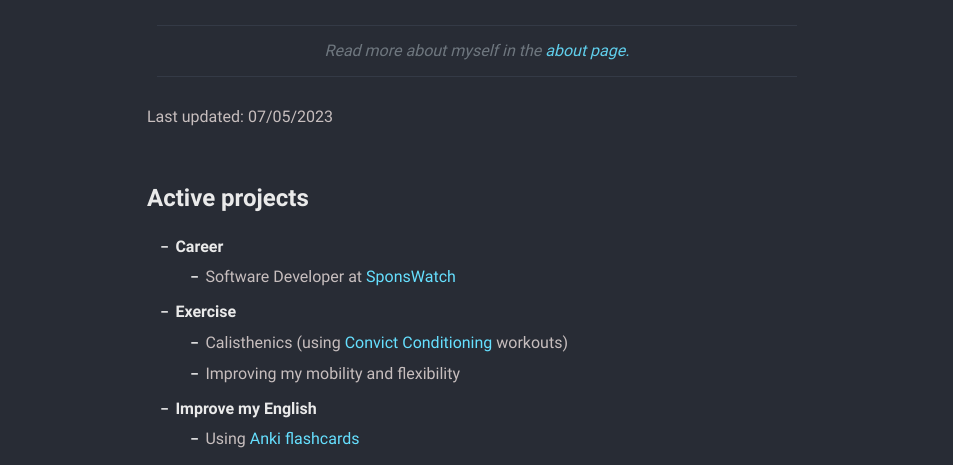
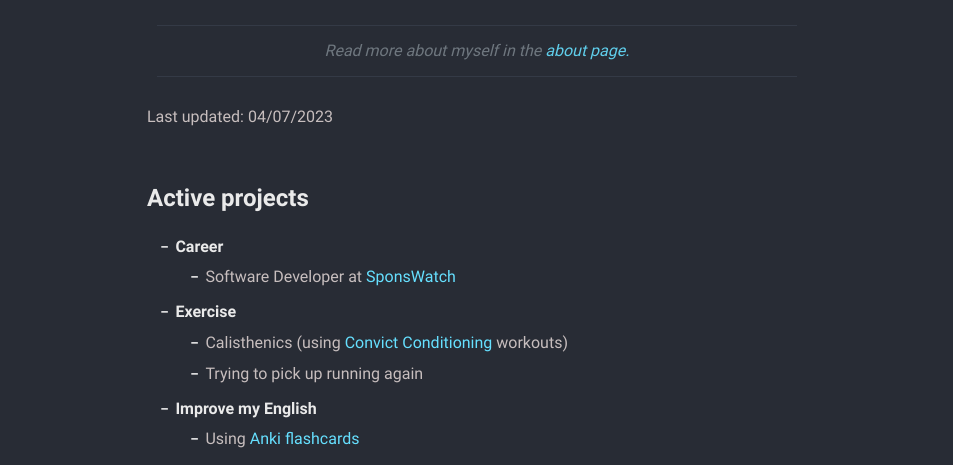
Before and after one commit to MonkeyAndres/MonkeyAndres.github.io, a Jekyll site: the page built from now.md, in a window 1280 px wide. Shown: the part 243-708 px from the top of the page, without its empty margins (163-1116 px from the left). Built offline with Jekyll 4.4.1, drawn with Linux system fonts in a browser that asks for light colours.

Commit message:
📝 Update now page

```diff
--- a/now.md
+++ b/now.md
@@ -8,7 +8,7 @@ comments: false
 
 > Read more about myself in the [about page.](../about)
 
-Last updated: 07/05/2023
+Last updated: 04/07/2023
 
 # Active projects
 
@@ -16,7 +16,7 @@ Last updated: 07/05/2023
   - Software Developer at [SponsWatch](https://sponswatch.com/)
 - **Exercise**
   - Calisthenics (using [Convict Conditioning](https://www.goodreads.com/book/show/7305111-convict-conditioning) workouts)
-  - Improving my mobility and flexibility
+  - Trying to pick up running again
 - **Improve my English**
   - Using [Anki flashcards](https://apps.ankiweb.net/)
 - **Personal**
```
